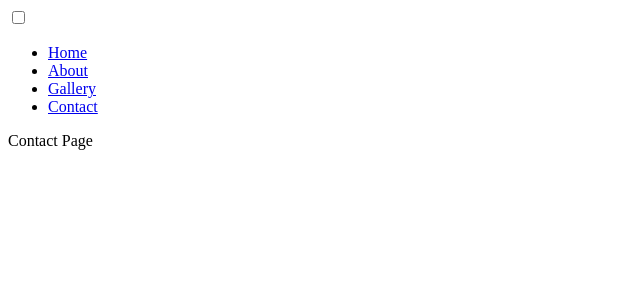
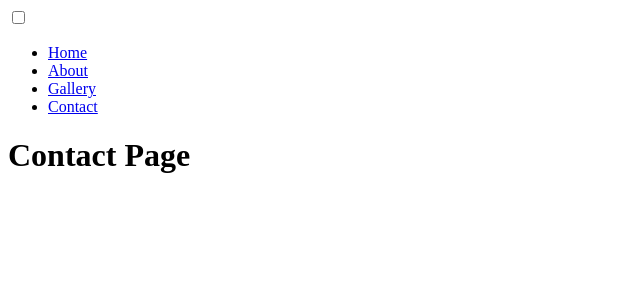
Before and after one commit to DevonSmith91/React-Hamburger-Menu-Lab, a React (Create React App) app: page /contact in a window 1280 px wide. Shown: the top 300 px of the page, without its empty margins (0-640 px from the left). Built offline with nearby package versions, Linux system fonts and the light colour scheme.

Commit message:
finished starter code

```diff
--- a/src/Components/About.js
+++ b/src/Components/About.js
@@ -2,8 +2,8 @@ import React from 'react'
 
 export default function About() {
 	return (
-		<div>
+		<h1>
 			About Page
-		</div>
+		</h1>
 	)
 }
--- a/src/Components/Contact.js
+++ b/src/Components/Contact.js
@@ -2,8 +2,8 @@ import React from 'react'
 
 export default function Contact() {
 	return (
-		<div>
+		<h1>
 			Contact Page
-		</div>
+		</h1>
 	)
 }
--- a/src/Components/Gallery.js
+++ b/src/Components/Gallery.js
@@ -2,8 +2,8 @@ import React from 'react'
 
 export default function Gallery() {
 	return (
-		<div>
+		<h1>
 			Gallery Page
-		</div>
+		</h1>
 	)
 }
--- a/src/Components/Home.js
+++ b/src/Components/Home.js
@@ -2,8 +2,8 @@ import React from 'react'
 
 export default function Home() {
 	return (
-		<div>
+		<h1>
 			Home Page
-		</div>
+		</h1>
 	)
 }
```
